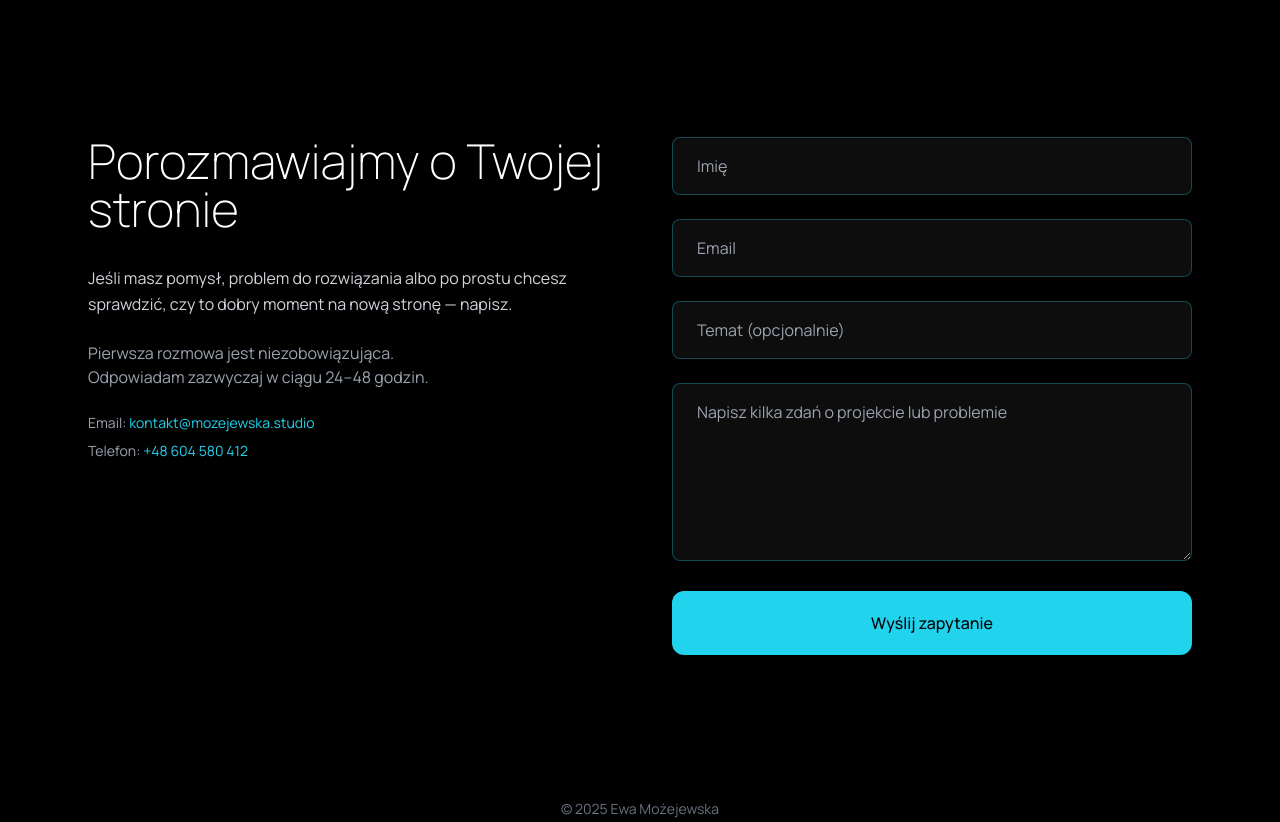
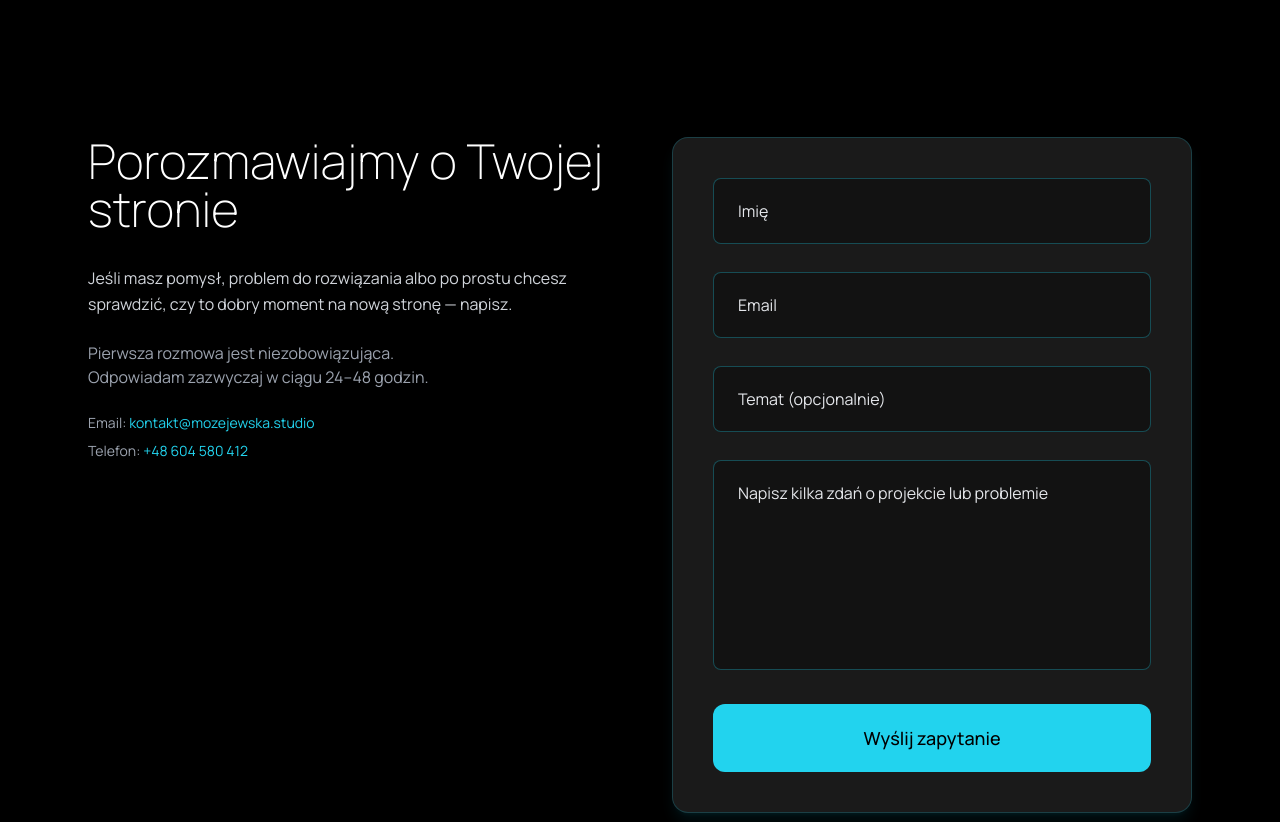
Before and after one commit to itdreamweb/MYSITE, a plain HTML site: page index.html in a window 1280 px wide. Shown: the part 2880-3702 px from the top of the page. Drawn offline with nearby package versions, Linux system fonts and the light colour scheme.

Commit message:
Update index.html

```diff
--- a/index.html
+++ b/index.html
@@ -261,37 +261,48 @@
         </div>
       </div>
 
-    <form class="space-y-6">
+      <!-- Formularz z wysokim kontrastem tekstu -->
+      <form
+        action="https://formspree.io/f/your-form-id"
+        method="POST"
+        class="space-y-7 bg-white/10 border border-cyan-400/20 rounded-2xl p-10 backdrop-blur-md shadow-lg shadow-cyan-500/10">
+
         <input
           type="text"
+          name="imie"
           placeholder="Imię"
-        class="w-full bg-white/5 border border-cyan-400/30 rounded-lg px-6 py-4 focus:border-cyan-400 outline-none transition">
+          required
+          class="w-full bg-black/30 border border-cyan-400/30 rounded-lg px-6 py-5 focus:border-cyan-400 focus:bg-black/20 outline-none transition text-white placeholder-gray-200">
 
         <input
           type="email"
+          name="email"
           placeholder="Email"
-        class="w-full bg-white/5 border border-cyan-400/30 rounded-lg px-6 py-4 focus:border-cyan-400 outline-none transition">
+          required
+          class="w-full bg-black/30 border border-cyan-400/30 rounded-lg px-6 py-5 focus:border-cyan-400 focus:bg-black/20 outline-none transition text-white placeholder-gray-200">
 
         <input
           type="text"
+          name="temat"
           placeholder="Temat (opcjonalnie)"
-        class="w-full bg-white/5 border border-cyan-400/30 rounded-lg px-6 py-4 focus:border-cyan-400 outline-none transition">
+          class="w-full bg-black/30 border border-cyan-400/30 rounded-lg px-6 py-5 focus:border-cyan-400 focus:bg-black/20 outline-none transition text-white placeholder-gray-200">
 
         <textarea
-        rows="6"
+          name="wiadomosc"
+          rows="7"
           placeholder="Napisz kilka zdań o projekcie lub problemie"
-        class="w-full bg-white/5 border border-cyan-400/30 rounded-lg px-6 py-4 focus:border-cyan-400 outline-none transition"></textarea>
+          required
+          class="w-full bg-black/30 border border-cyan-400/30 rounded-lg px-6 py-5 focus:border-cyan-400 focus:bg-black/20 outline-none transition text-white placeholder-gray-200 resize-none"></textarea>
 
         <button
           type="submit"
-        class="w-full bg-cyan-400 text-black font-medium py-5 rounded-xl hover:bg-cyan-300 transition">
+          class="w-full bg-cyan-400 text-black font-medium py-5 rounded-xl hover:bg-cyan-300 transition text-lg">
           Wyślij zapytanie
         </button>
       </form>
 
     </div>
   </section>
-
 
   <!-- FOOTER -->
   <footer class="py-12 text-center text-gray-500 text-sm relative z-10">
```
Lines whose indentation alone changed are shown as unchanged.
